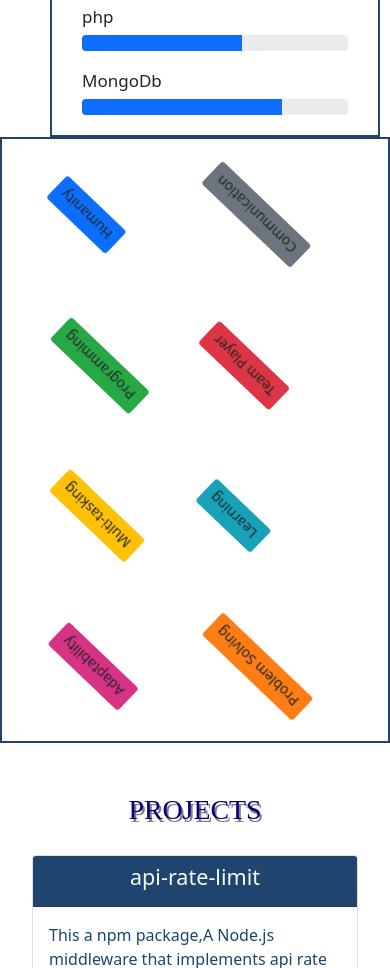
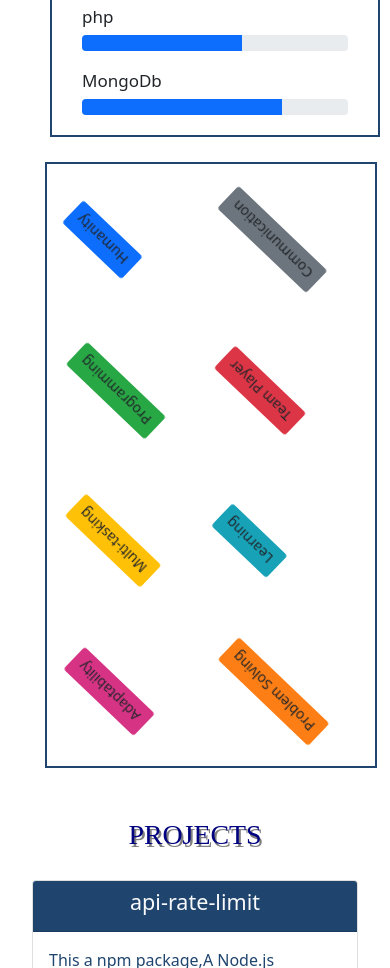
Before and after one commit to NANDIMANDALAM-SUNNY/my-portfolio, a Next.js app: page / in a window 390 px wide. Shown: the part 2220-3188 px from the top of the page. Built offline with nearby package versions, Linux system fonts and the light colour scheme.

Commit message:
responsive

```diff
--- a/components/Experience.tsx
+++ b/components/Experience.tsx
@@ -31,10 +31,10 @@ const Experience = () => {
             <span>November,2022 - Ongoing</span><br/>
               <span><b>Roles & Responsibilities</b></span>
               <ul>
-              <li>I started this internship in the month of November 2022.</li>
-              <li>I have resolved over 1800+ queries.</li>
-              <li> My job is to clear all the errors and  doubts of all the Zen class Students.</li>
-              <li>I have learnt a lot of new implementation and techniques in this internship.</li>
+              <li className='experience-content' >I started this internship in the month of November 2022.</li>
+              <li className='experience-content'>I have resolved over 1800+ queries.</li>
+              <li className='experience-content'> My job is to clear all the errors and  doubts of all the Zen class Students.</li>
+              <li className='experience-content'>I have learnt a lot of new implementation and techniques in this internship.</li>
               </ul>
 
           </div>
--- a/styles/globals.css
+++ b/styles/globals.css
@@ -289,7 +289,30 @@ ul{
     display: grid;
     grid-template-columns: auto;
   }
+.experience-content{
+  font-size: 14px;
+}
+.containers {
+  display: flex;
+  flex-wrap: wrap;
+  justify-content: center;
+  align-items: center;
+  border: 2px solid #1f456e;
+  /* margin: 35px; */
+  margin-right: 35px;
+  margin-left: 45px;
+  margin-top: 25px;
+  min-width: 85%;
+  /* padding-right: 20px; */
+}
 
+.anibutton{
+  animation: yesmove 5s 2;
+  /* margin: 50px; */
+  padding: 10px;
+  font-size: 15px;
+  margin: 20px;
+}
   .anibutton{
     margin: 0px;
     padding: 15px;
```
